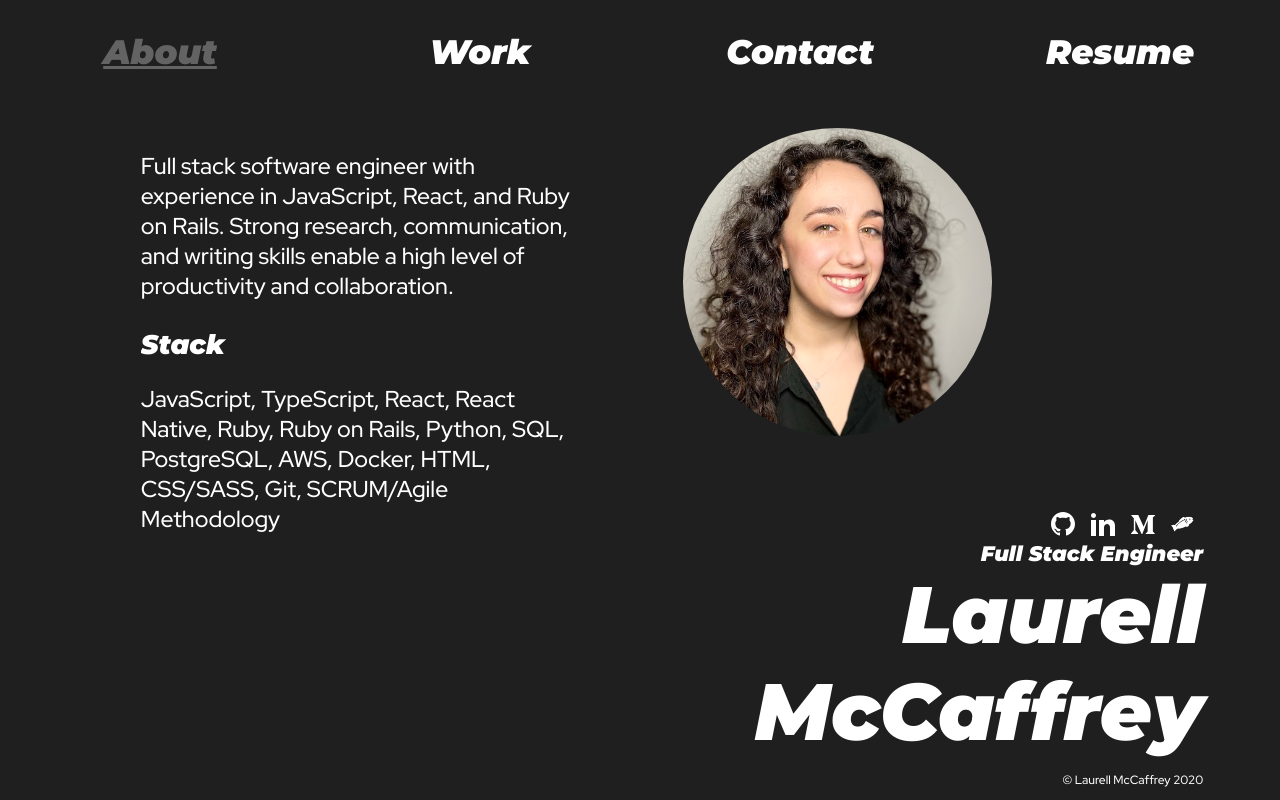
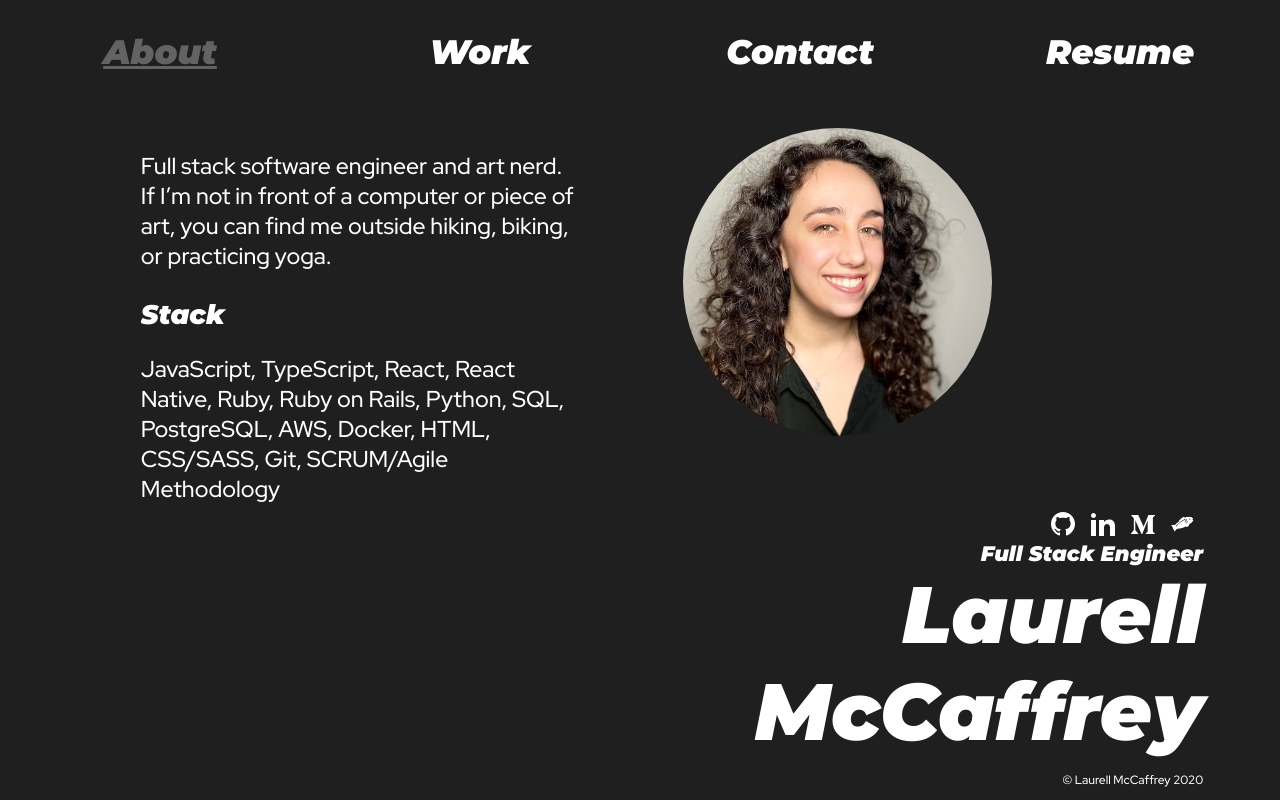
Before and after one commit to lgm527/me, a React (Create React App) app: page / in a window 1280 px wide. Built offline with nearby package versions, Linux system fonts and the light colour scheme.

Commit message:
bio update

```diff
--- a/src/About.js
+++ b/src/About.js
@@ -7,7 +7,7 @@ function About() {
   return (
     <div className='about'>
       <div id='bio'>
-          <p>Full stack software engineer with experience in JavaScript, React, and Ruby on Rails. Strong research, communication, and writing skills enable a high level of productivity and collaboration.</p>
+          <p>Full stack software engineer and art nerd. If I’m not in front of a computer or piece of art, you can find me outside hiking, biking, or practicing yoga.</p>
         <h3>Stack</h3>
           <p>JavaScript, TypeScript, React, React Native, Ruby, Ruby on Rails, Python, SQL, PostgreSQL, AWS, Docker, HTML, CSS/SASS, Git, SCRUM/Agile Methodology</p>
       </div>
```
